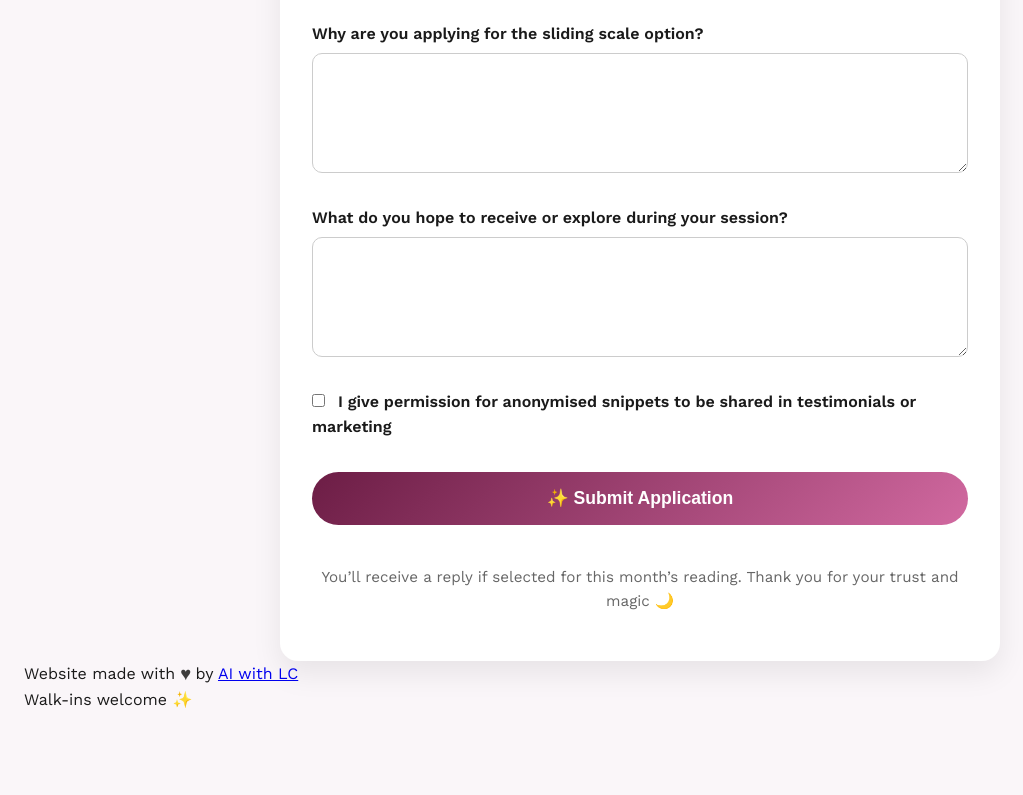
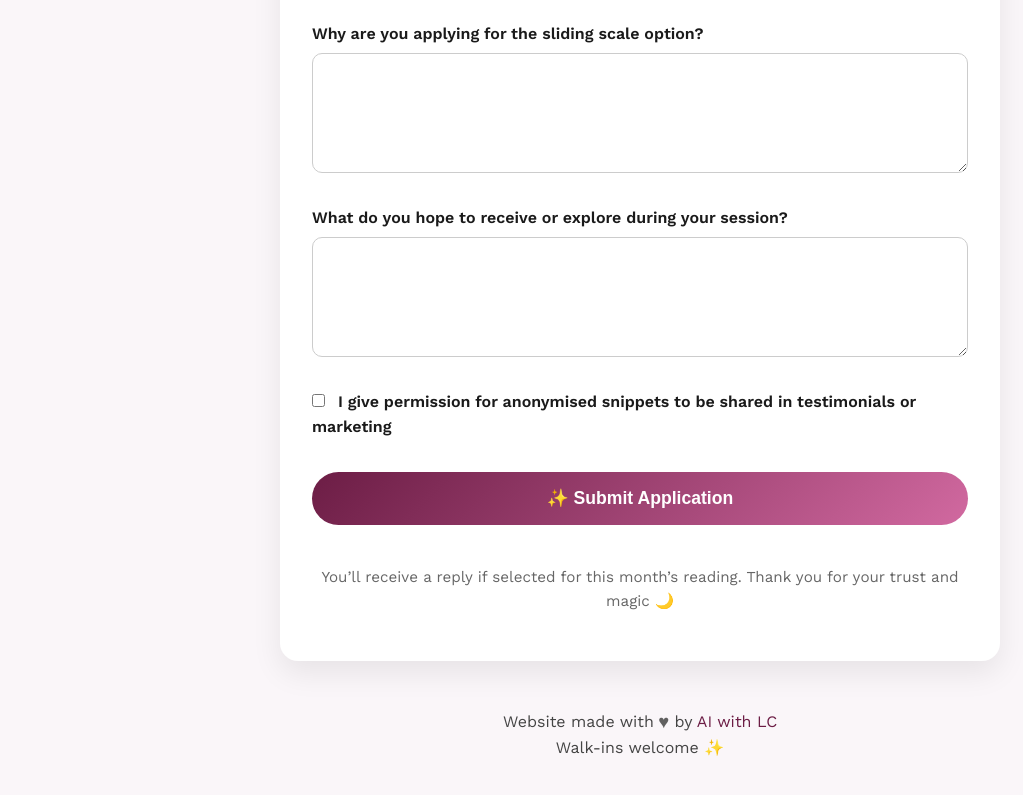
Before and after one commit to sapphirasmagic/sapphirasmagic.github.io, a plain HTML site: page apply.html in a window 1280 px wide. Shown: the part 561-1356 px from the top of the page, without its empty margins (0-1023 px from the left). Drawn offline with nearby package versions, Linux system fonts and the light colour scheme.

Commit message:
Update apply.html

```diff
--- a/apply.html
+++ b/apply.html
@@ -112,6 +112,21 @@
       transform: scale(1.02);
       box-shadow: 0 12px 28px rgba(0, 0, 0, 0.1);
     }
+     footer {
+      text-align: center;
+      padding: 3rem 1rem 1rem;
+      font-size: 1rem;
+      color: #444;
+    }
+
+    footer a {
+      color: var(--primary);
+      text-decoration: none;
+    }
+
+    footer a:hover {
+      text-decoration: underline;
+    }
 
     .footer-note {
       margin-top: 2.5rem;
```
